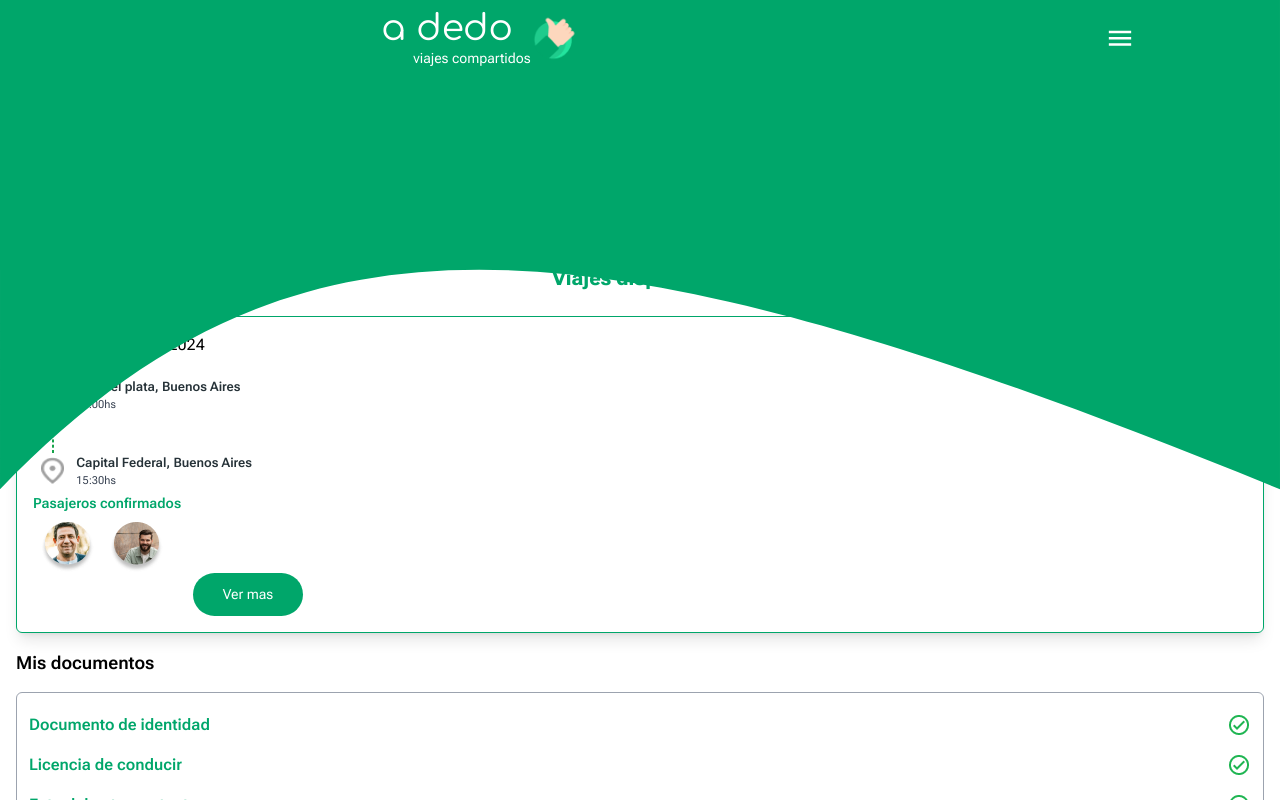
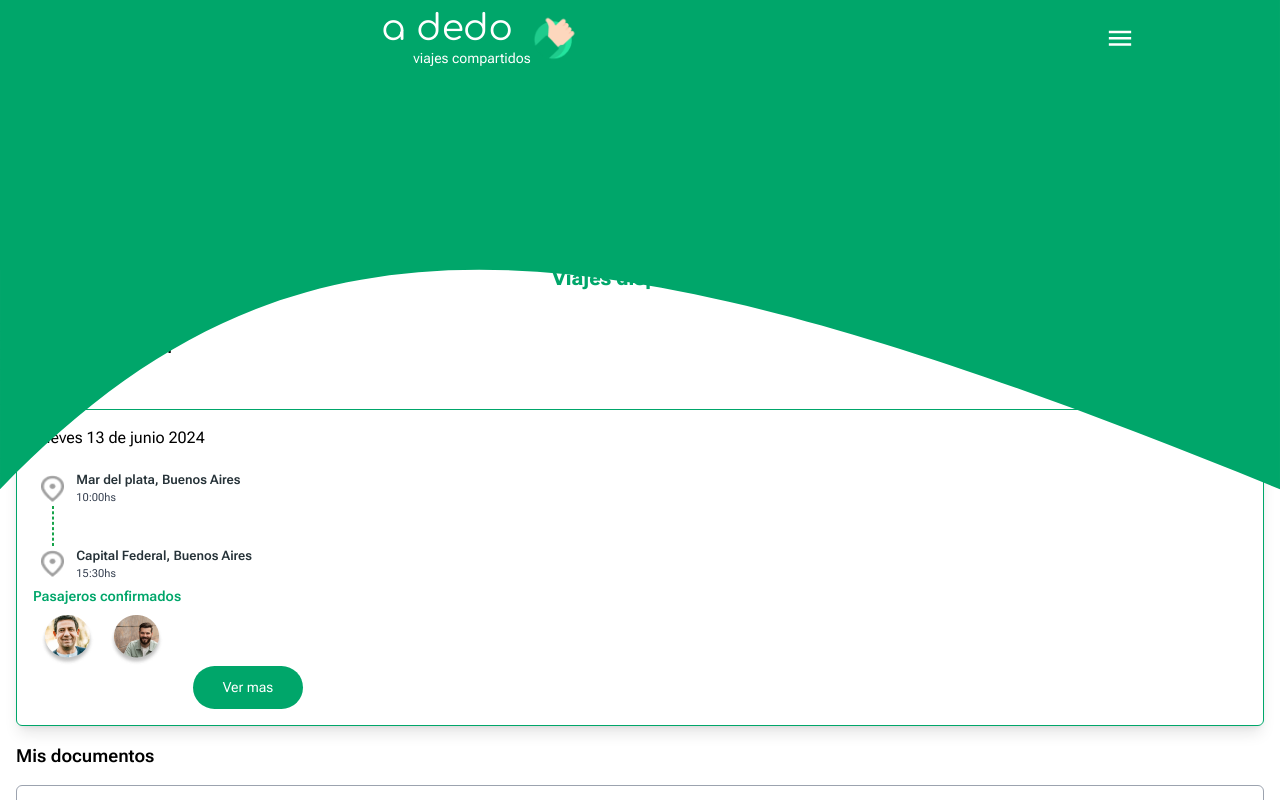
Before and after one commit to Diegogagan2587/A-Dedo, a React (Vite) app in the folder frontend/: page /profile/driver in a window 1280 px wide. Shown: the top 800 px of the page. Built offline with nearby package versions, Linux system fonts and the light colour scheme; no server answers; a web font is replaced by a local one.

Commit message:
refact/front/ProfileDriver: removes un-used code

```diff
--- a/frontend/src/pages/profile-driver/ProfileDriver.jsx
+++ b/frontend/src/pages/profile-driver/ProfileDriver.jsx
@@ -5,14 +5,7 @@ import LastTripCard from '../../components/LastTripCard'
 import { Link, useLocation } from 'react-router-dom'
 
 const ProfileDriver = () => {
-  const [isTripDeleted, setIstripDeleted] = useState(false);
-  const location = useLocation();
-
-  useEffect(() => {
-    if(location.state && location.state.tripDeleted) {
-    setIstripDeleted(true);
-    }
-  }, [location]);
+  const [isNoTrips, setIsNoTrips] = useState(true);
 
   return (
     <div className='flex flex-col '>
@@ -20,16 +13,15 @@ const ProfileDriver = () => {
           <h1 className="text-customGreen font-extrabold text-mainTitle text-xl m-2">Viajes disponibles</h1>
         </div>
         <section>
-          { isTripDeleted ? (
+          { isNoTrips && (
               <div className='flex items-center justify-between'>
                 <h2 className='font-semibold text-[18px] ml-4'>Comenza a ahorrar</h2>
                 <button className="w-[100px] h-[45px] bg-customGreen text-white rounded-full m-6 p-2">
                   <Link to="/trips/new/step-1">Crear viaje</Link>
                 </button>
               </div>
-            ) : (
-              <CardDriverTrip />
           )}
+        <CardDriverTrip />
         </section>
         <section>
           <h2 className='font-semibold text-[18px] ml-4'>Mis documentos</h2>
```
